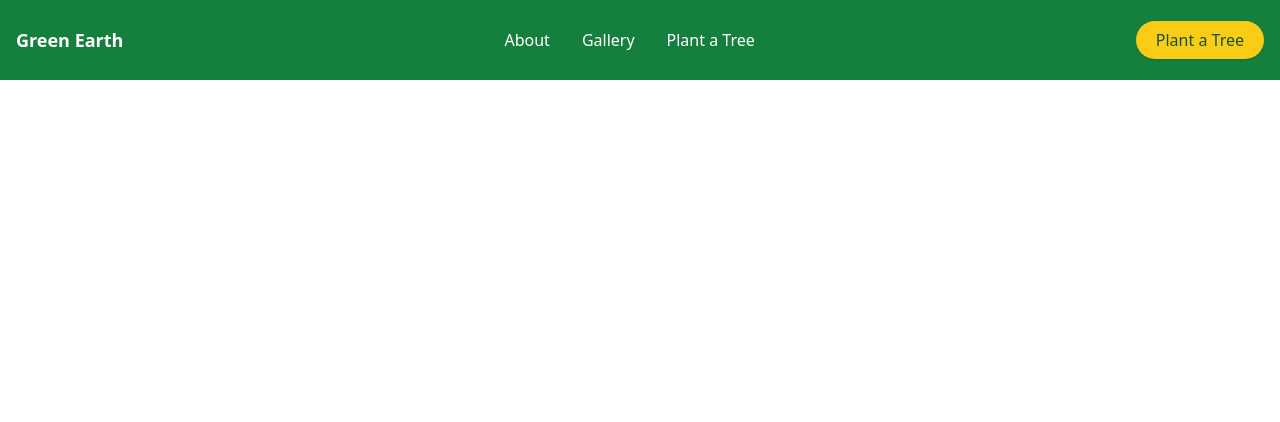
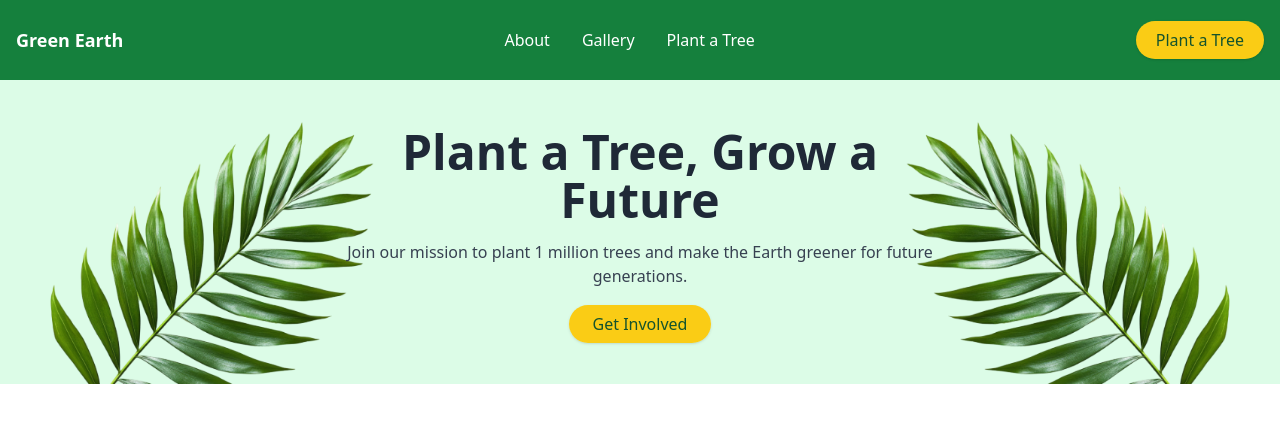
Before and after one commit to kmtanzil21/Green-Planet, a plain HTML site: page index.html in a window 1280 px wide. Drawn offline with nearby package versions, Linux system fonts and the light colour scheme.

Commit message:
added hero section

```diff
--- a/index.html
+++ b/index.html
@@ -30,6 +30,18 @@
   </div>
 </div>
 
+<!-- Hero Section -->
+<div class="relative bg-green-100 flex items-center justify-center min-h-[280px] py-12 overflow-hidden">
+  <img src="assets/hero-leaf1.png" alt="Leaf left" class="absolute left-0 bottom-0 h-48 md:h-64 lg:h-72 object-contain pointer-events-none select-none" />
+  <img src="assets/hero-leaf2.png" alt="Leaf right" class="absolute right-0 bottom-0 h-48 md:h-64 lg:h-72 object-contain pointer-events-none select-none" />
+  <div class="text-center z-10 mx-auto max-w-2xl px-4">
+    <h1 class="text-3xl md:text-5xl font-bold text-gray-800 mb-4">Plant a Tree, Grow a Future</h1>
+    <p class="text-gray-700 mb-6">Join our mission to plant 1 million trees and make the Earth greener for future generations.</p>
+    <a href="#" class="bg-yellow-400 hover:bg-yellow-300 text-green-900 font-medium px-6 py-2 rounded-full transition-colors shadow">Get Involved</a>
+  </div>
+</div>
+
+
 </body>
 
 </html>
```
